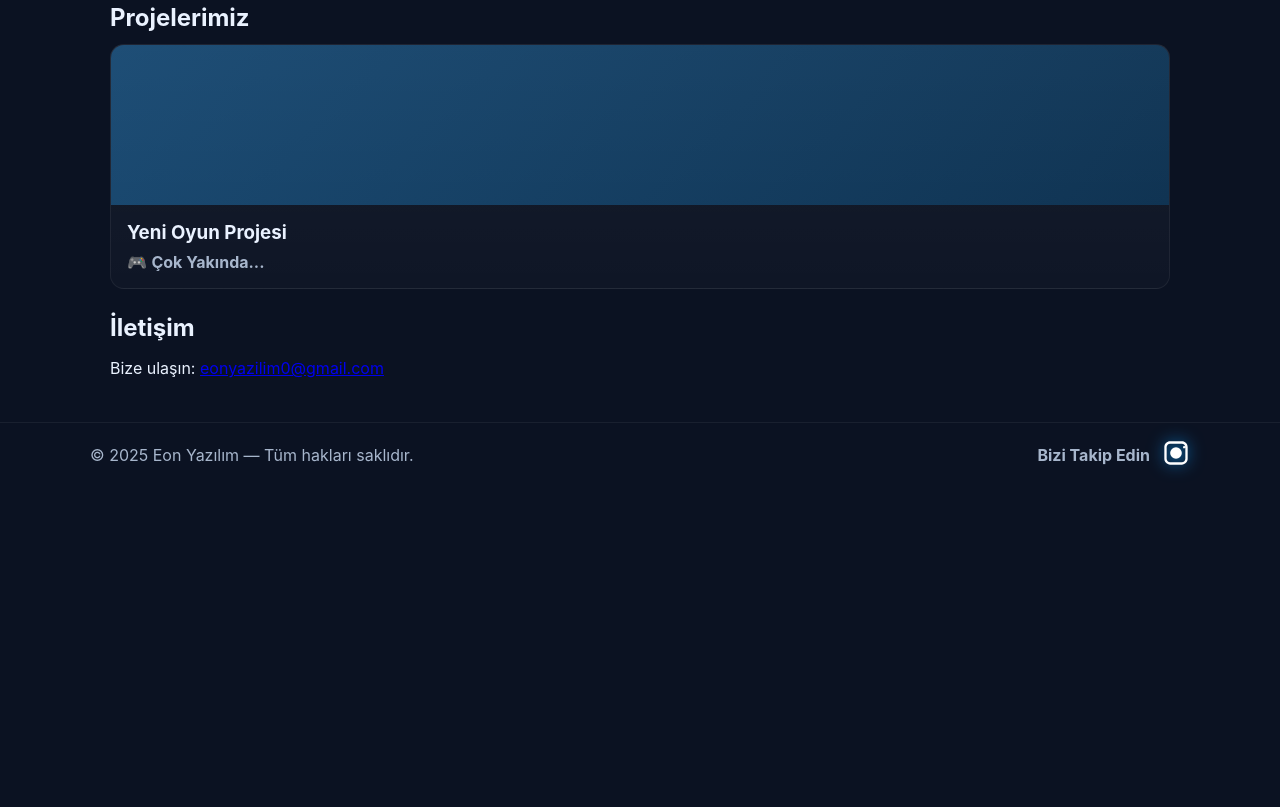
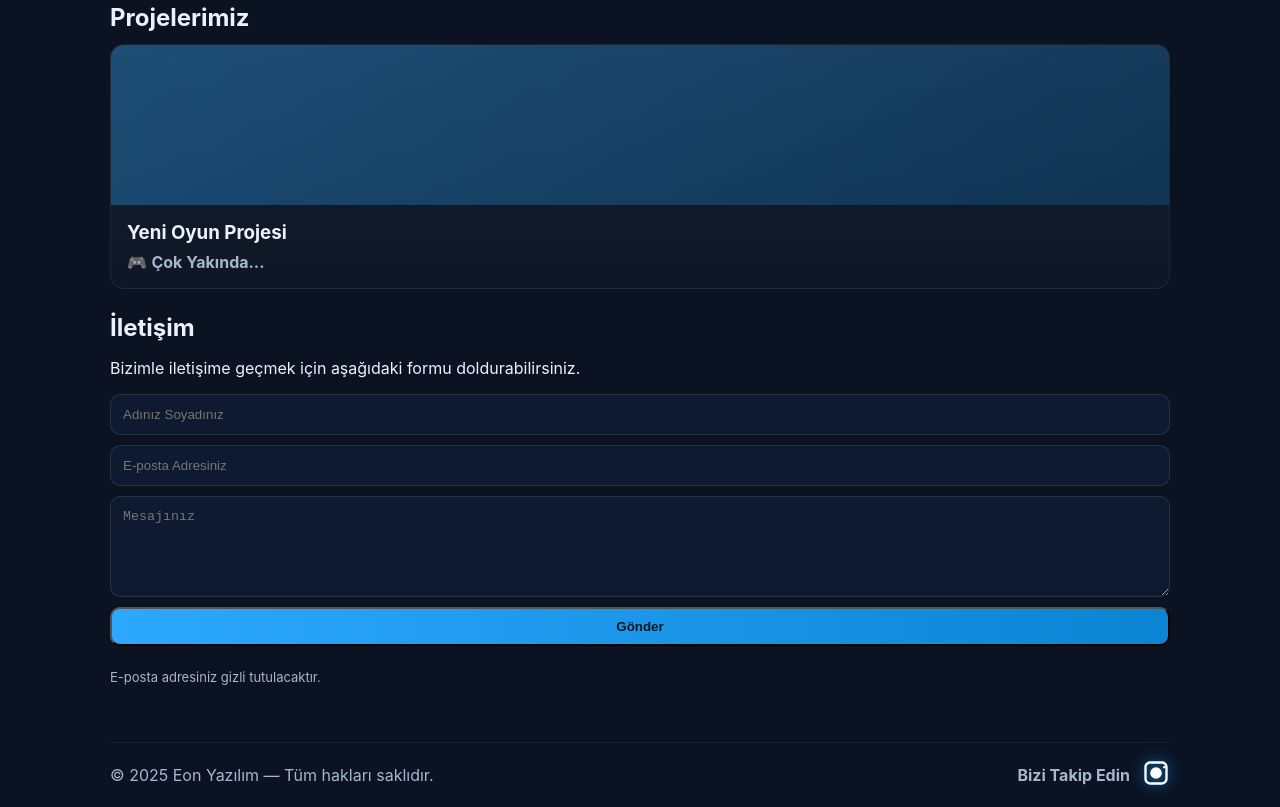
Before and after one commit to eonyazilim0/eon-yazilim, a plain HTML site: page index.html in a window 1280 px wide. Shown: the part 958-1765 px from the top of the page. Before the commit the page ends 1445 px from the top, so only its background shows below. Drawn offline with Linux system fonts and the light colour scheme.

Commit message:
İletişim formu eklendi

```diff
--- a/index.html
+++ b/index.html
@@ -73,10 +73,19 @@
     </section>
 
     <section id="iletisim" class="section reveal">
-      <h2>İletişim</h2>
-      <p>Bize ulaşın: <a href="mailto:eonyazilim0@gmail.com">eonyazilim0@gmail.com</a></p>
-    </section>
-  </main>
+  <h2>İletişim</h2>
+  <p>Bizimle iletişime geçmek için aşağıdaki formu doldurabilirsiniz.</p>
+
+  <form id="contactForm" class="contact-form" action=https://formspree.io/f/mrbrgwpy method="POST">
+    <div class="form-row">
+      <input type="text" name="name" placeholder="Adınız Soyadınız" required>
+      <input type="email" name="email" placeholder="E-posta Adresiniz" required>
+    </div>
+    <textarea name="message" rows="5" placeholder="Mesajınız" required></textarea>
+    <button type="submit" class="btn">Gönder</button>
+    <p class="form-note">E-posta adresiniz gizli tutulacaktır.</p>
+  </form>
+</section>
 
   <footer class="footer">
     <div class="container foot">
```
